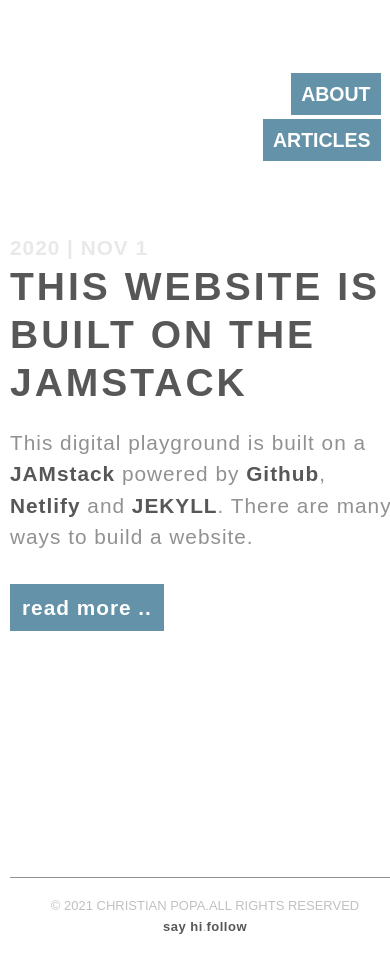
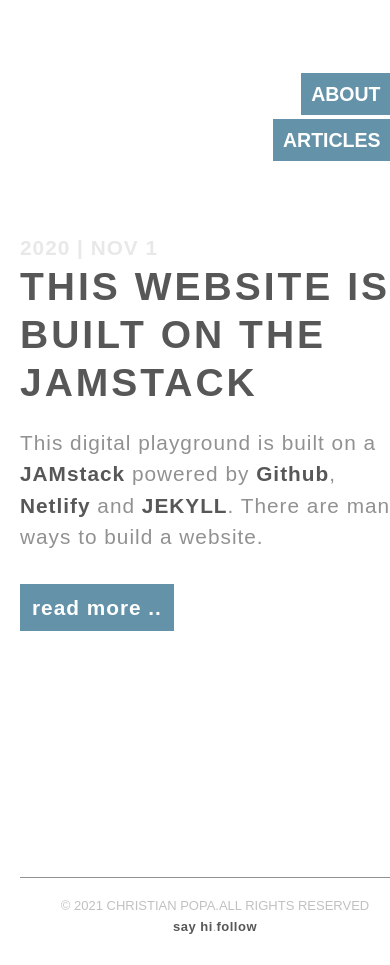
Before and after one commit to cristego/cristego.github.io, a Jekyll site: the page built from articles/index.html, in a window 390 px wide. Built offline with Jekyll 4.4.1, drawn with Linux system fonts in a browser that asks for light colours; the list of posts is cut into pages by our own code.

Commit message:
update css

```diff
--- a/css/core.css
+++ b/css/core.css
@@ -155,7 +155,7 @@
 }
 
 @media only screen and (max-width: 800px) {
-	body, header, footer, #container {width: 100%; padding-left: 5px; padding-right: 5px;}
+	body, header, footer, #container {width: 100%; padding-left: 10px; padding-right: 15px;}
 }
 
 /* Title */
```
